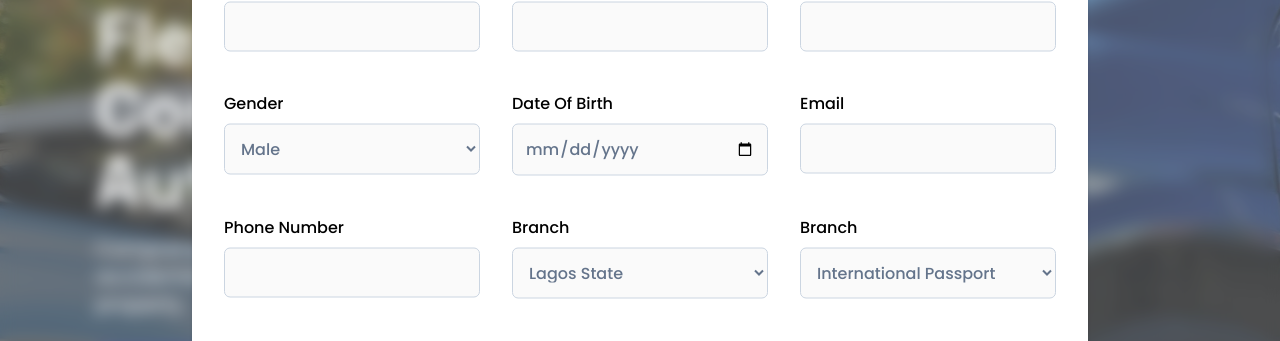
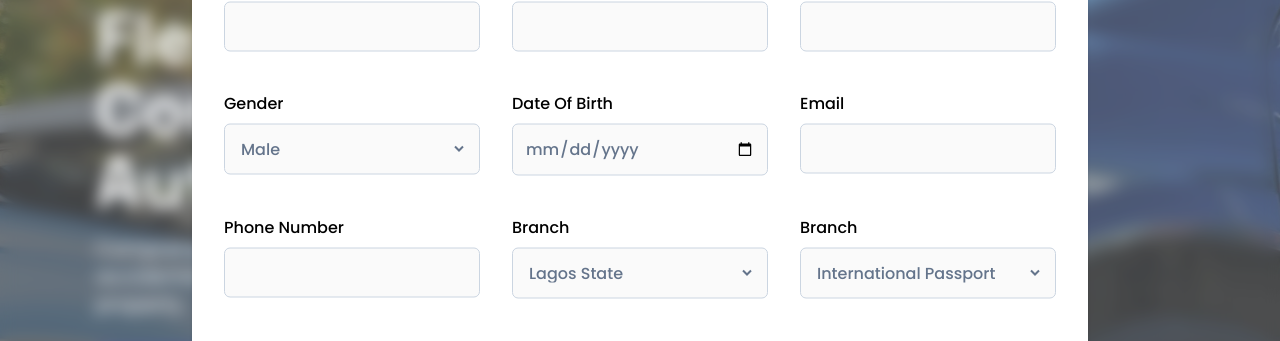
Before and after one commit to Kellie-Brighty/autoflex-kelly, a Next.js app: page / in a window 1280 px wide. Both pictures are taken after a click on the button "Become an Agent". Shown: the part 210-551 px from the top of the page. Built offline with nearby package versions, Linux system fonts and the light colour scheme.

Commit message:
moving select of form select into a container

```diff
--- a/src/common/form-select/index.component.tsx
+++ b/src/common/form-select/index.component.tsx
@@ -11,16 +11,23 @@ const FormSelectComponent: React.FC<FormSelectComponentProps> = ({
   ...selectProps
 }) => {
   return (
-    <div className={"flex flex-col gap-2"}>
+    <div className={"space-y-2"}>
       <span className={"font-medium"}>{label}</span>
-      <select
-        {...selectProps}
+
+      <div
         className={
-          "p-3 text-gray-dark font-medium bg-gray-light border border-gray-main rounded-md focus:outline-none"
+          "p-3 flex items-center gap-2 bg-gray-light border border-gray-main rounded-md"
         }
       >
-        {children}
-      </select>
+        <select
+          {...selectProps}
+          className={
+            "flex-1 text-gray-dark font-medium bg-transparent focus:outline-none"
+          }
+        >
+          {children}
+        </select>
+      </div>
     </div>
   );
 };
```
